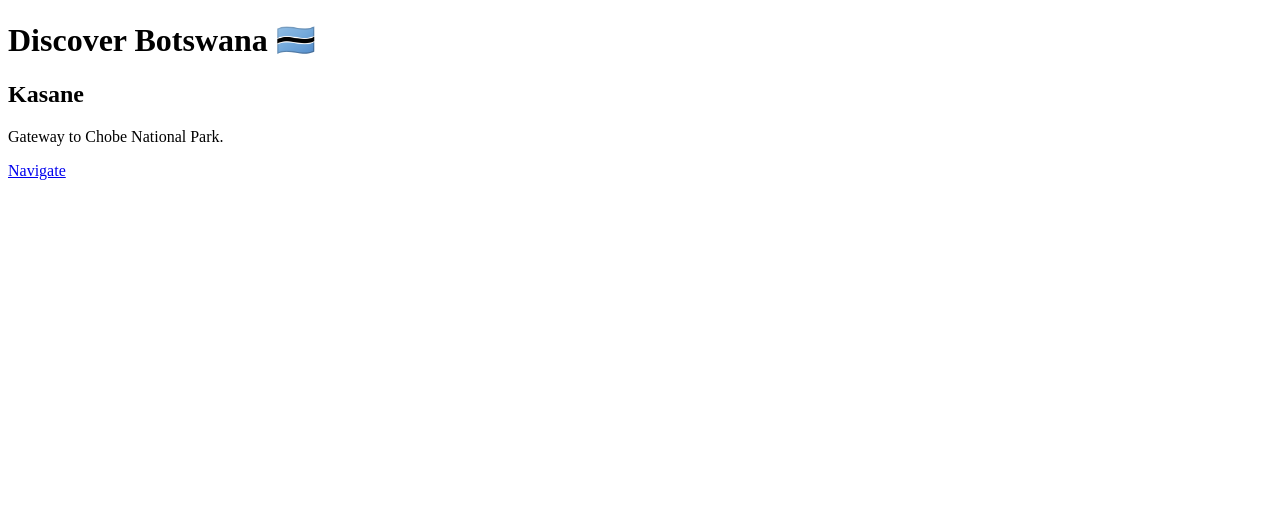
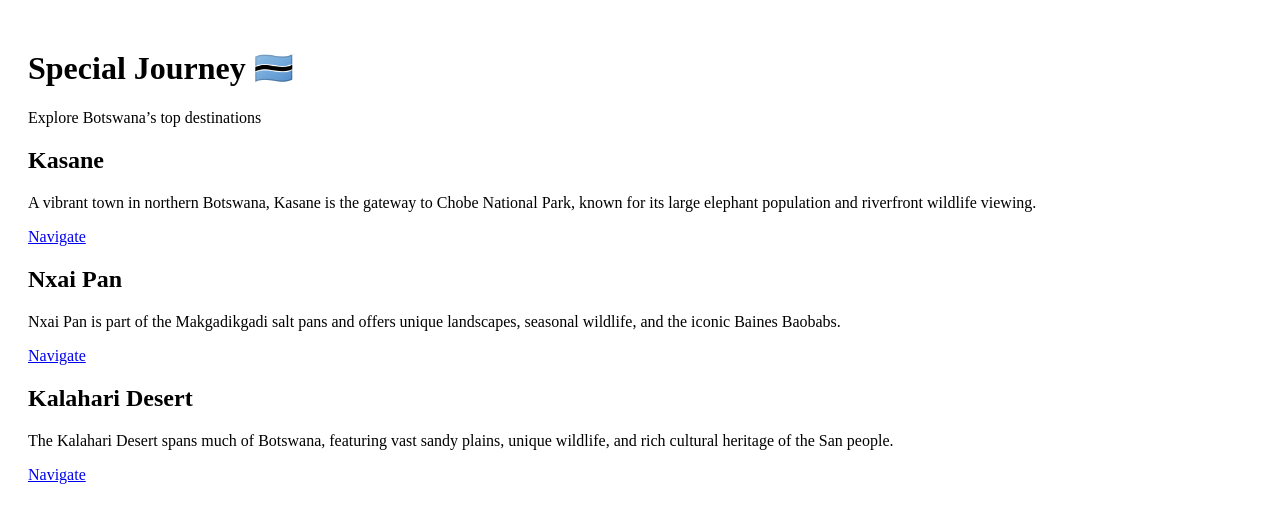
Before and after one commit to aupamwantle24-debug/special-journey, a React app: page / in a window 1280 px wide. Shown: the top 522 px of the page. Built offline with nearby package versions, Linux system fonts and the light colour scheme; the HTML template or start-up script is replaced by a standard one.

Commit message:
Update App.jsx

```diff
--- a/src/App.jsx
+++ b/src/App.jsx
@@ -1,14 +1,39 @@
 export default function App() {
+  const destinations = [
+    {
+      name: "Kasane",
+      description:
+        "A vibrant town in northern Botswana, Kasane is the gateway to Chobe National Park, known for its large elephant population and riverfront wildlife viewing.",
+      map: "https://www.google.com/maps/search/?api=1&query=Kasane+Botswana"
+    },
+    {
+      name: "Nxai Pan",
+      description:
+        "Nxai Pan is part of the Makgadikgadi salt pans and offers unique landscapes, seasonal wildlife, and the iconic Baines Baobabs.",
+      map: "https://www.google.com/maps/search/?api=1&query=Nxai+Pan+Botswana"
+    },
+    {
+      name: "Kalahari Desert",
+      description:
+        "The Kalahari Desert spans much of Botswana, featuring vast sandy plains, unique wildlife, and rich cultural heritage of the San people.",
+      map: "https://www.google.com/maps/search/?api=1&query=Kalahari+Desert+Botswana"
+    }
+  ];
+
   return (
-    <div>
-      <h1>Discover Botswana 🇧🇼</h1>
+    <div style={{ padding: "20px" }}>
+      <h1>Special Journey 🇧🇼</h1>
+      <p>Explore Botswana’s top destinations</p>
 
-      <h2>Kasane</h2>
-      <p>Gateway to Chobe National Park.</p>
-
-      <a href="https://www.google.com/maps/search/?api=1&query=Kasane+Botswana" target="_blank">
-        Navigate
-      </a>
+      {destinations.map((place, index) => (
+        <div key={index} style={{ marginBottom: "20px" }}>
+          <h2>{place.name}</h2>
+          <p>{place.description}</p>
+          <a href={place.map} target="_blank">
+            Navigate
+          </a>
+        </div>
+      ))}
     </div>
   );
 }
```
